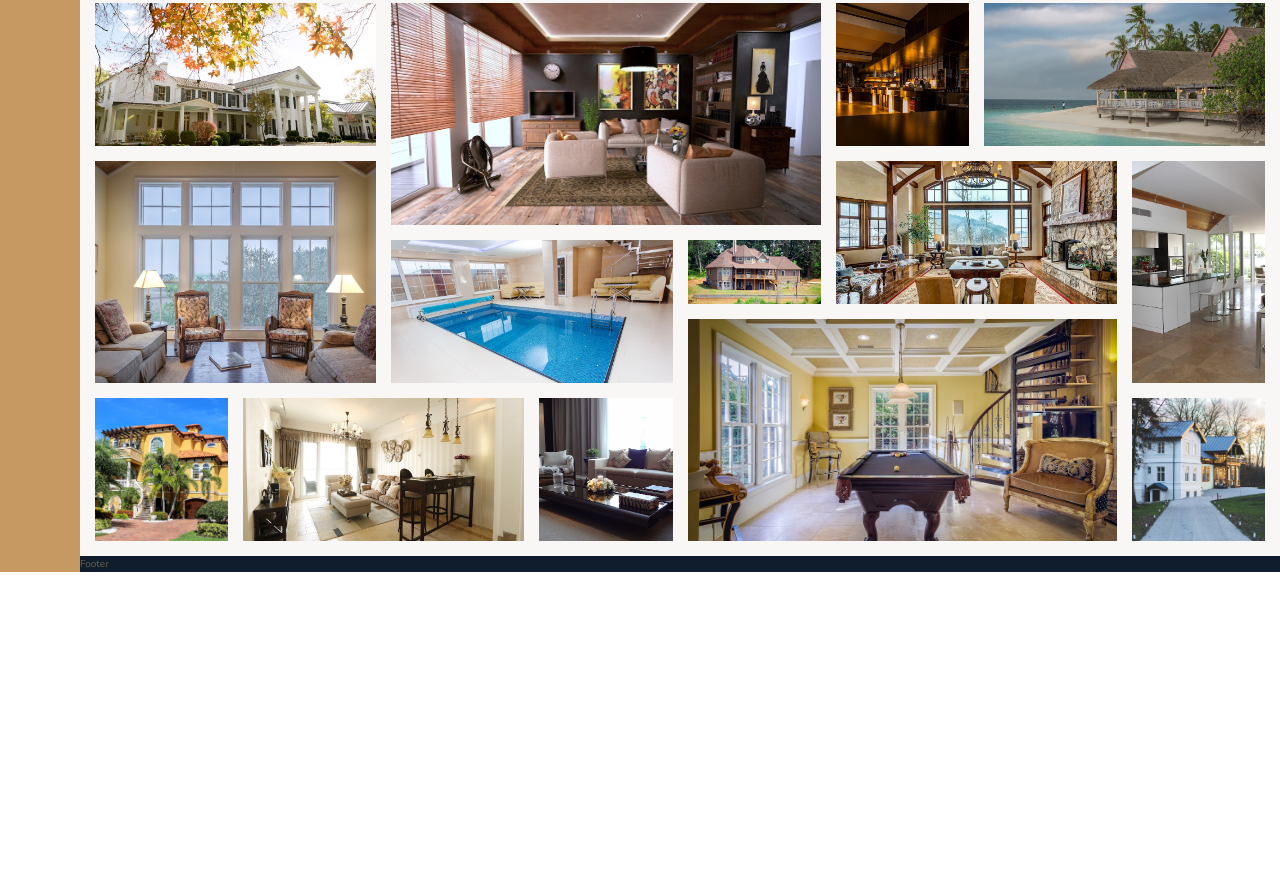
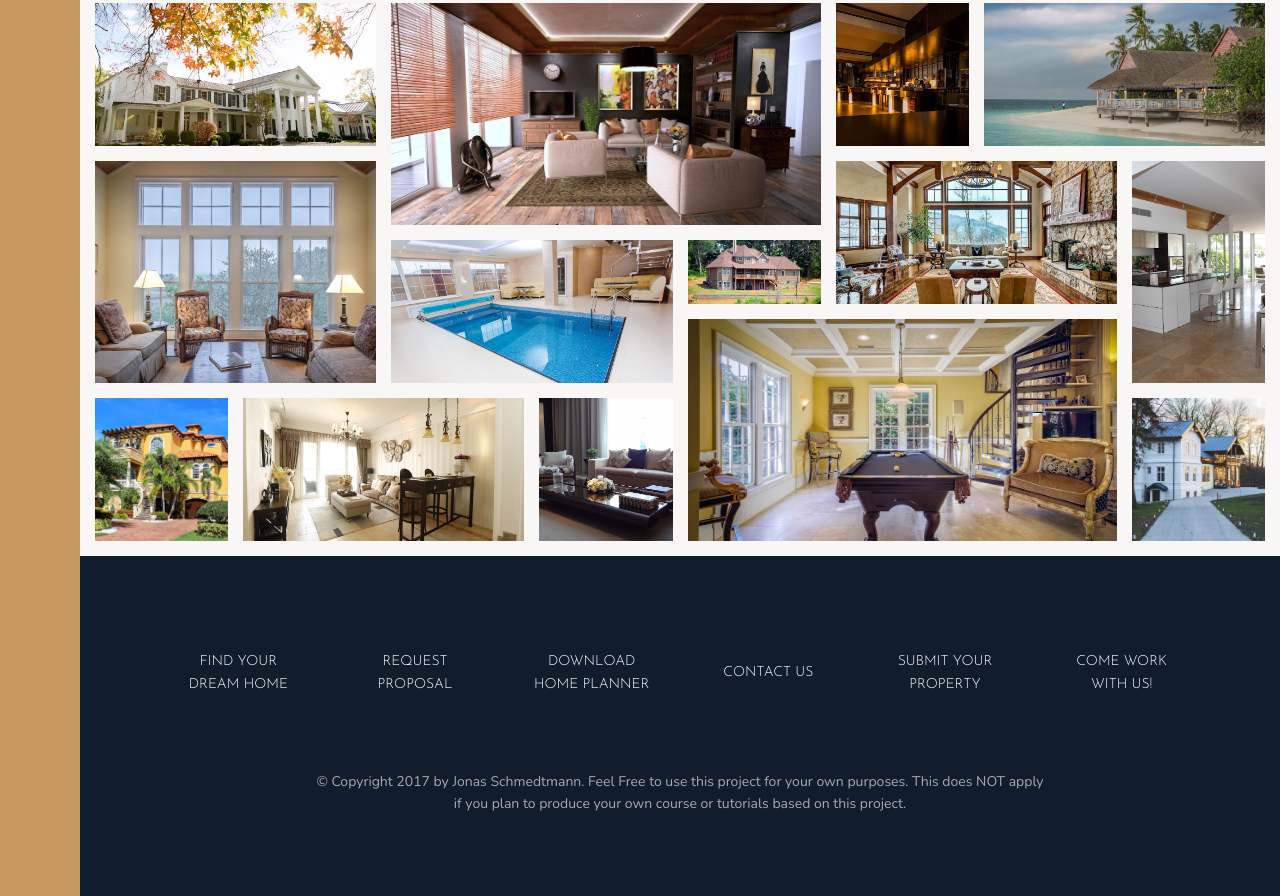
Before and after one commit to KaitlynSalemi/advanced-css-nexter, a website: page index.html in a window 1280 px wide. Shown: the part 3108-4004 px from the top of the page. Before the commit the page ends 3680 px from the top, so only its background shows below. Drawn offline with nearby package versions, Linux system fonts and the light colour scheme.

Commit message:
added footer

```diff
--- a/index.html
+++ b/index.html
@@ -347,7 +347,17 @@
         </section>
 
         <footer class="footer">
-            Footer
+            <ul class="nav">
+                <li class="nav__item"><a href="#" class="nav__link">Find your dream home</a></li>
+                <li class="nav__item"><a href="#" class="nav__link">Request proposal</a></li>
+                <li class="nav__item"><a href="#" class="nav__link">Download home planner</a></li>
+                <li class="nav__item"><a href="#" class="nav__link">Contact us</a></li>
+                <li class="nav__item"><a href="#" class="nav__link">Submit your property</a></li>
+                <li class="nav__item"><a href="#" class="nav__link">Come work with us!</a></li>
+            </ul>
+            <p class="copyright">
+                &copy; Copyright 2017 by Jonas Schmedtmann. Feel Free to use this project for your own purposes. This does NOT apply if you plan to produce your own course or tutorials based on this project.
+            </p>
         </footer>
 
     </body>
--- a/sass/_footer.scss
+++ b/sass/_footer.scss
@@ -1,4 +1,41 @@
 .footer {
     background-color: $color-secondary;
     grid-column: full-start / full-end;
+    padding: 8rem;
 }
+
+.nav {
+    list-style: none;
+
+    display: grid;
+    grid-template-columns: repeat(auto-fit, minmax(15rem, 1fr));
+    grid-gap: 2rem;
+    align-items: center;
+
+    &__link:link,
+    &__link:visited {
+        font-size: 1.4rem;
+        color: #fff;
+        text-decoration: none;
+        font-family: $font-display;
+        text-transform: uppercase;
+        text-align: center;
+        padding: 1.5rem;
+        display: block;
+        transition: all .2s;
+    }
+
+    &__link:hover,
+    &__link:active {
+        background-color: rgba($color: #fff, $alpha: .05);
+        transform: translateY(-3px);
+    }
+}
+
+.copyright {
+    font-size: 1.4rem;
+    color: $color-grey-light-2;
+    margin: 6rem auto 0 auto;
+    text-align: center;
+    width: 70%;
+}
```
Also changed, not shown: css/style.css.
